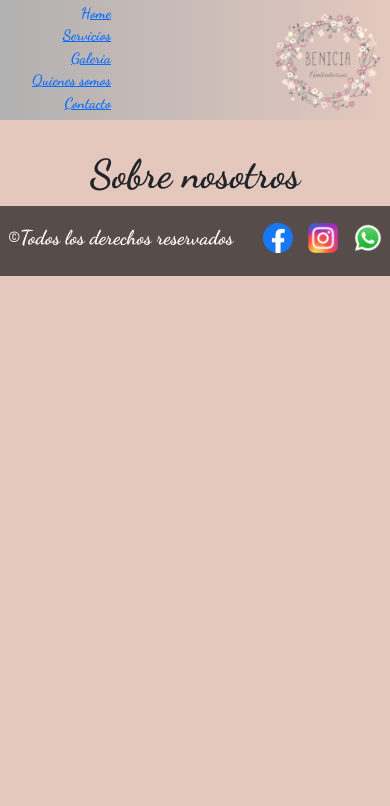
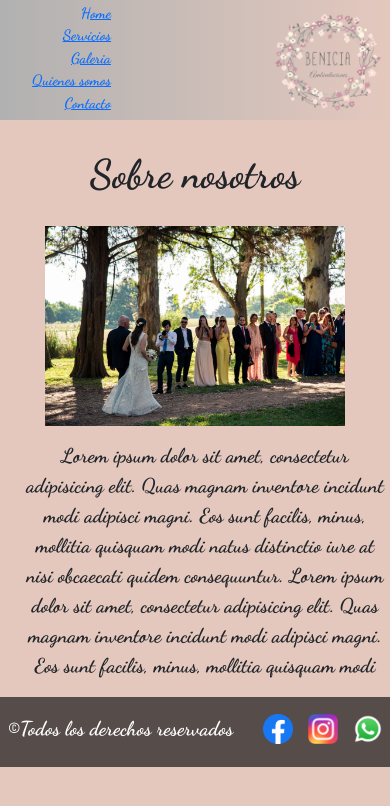
Before and after one commit to leooquinteiro16/Benicia_ambientaciones, a plain HTML site: page paginas/quienes-somos.html in a window 390 px wide. Drawn offline with nearby package versions, Linux system fonts and the light colour scheme.

Commit message:
agregamos clase de bootstrap y modificamos mediaquerys

```diff
--- a/css/estilos.css
+++ b/css/estilos.css
@@ -46,39 +46,6 @@ body {
     background-position: center;
 }
 
-.footer {
-    background-color: rgba(26, 25, 25, 0.7);
-    color: white;
-    margin: 0px;
-    width: 100%;
-    height: 70px;
-    display: flex;
-    flex-direction: row;
-    justify-content: space-around;
-    align-items: flex-start;
-    font-family: 'Dancing Script', cursive;
-}
-
-
-.copyright {
-    font-size: 20px;
-}
-
-.redes{
-    display: flex;
-    flex-direction: row;
-    justify-content: space-around;
-    align-items: flex-end;
-}
-
-.redes img{
-    width: 35px;
-    height: 35px;
-    margin-top: 15px;
-    margin-left: 15px;
-
-}
-
 .sectionHome {
     text-align: center;
     font-size: 45px;
@@ -86,6 +53,10 @@ body {
     font-family: 'Dancing Script', cursive;
     margin-bottom: 150px;
     margin-top: 150px;
+}
+
+.descripcionServicios2 {
+    align-items: left;
 }
 
 .videoServicios1{
@@ -97,9 +68,6 @@ body {
     height: 300px;
 }
 
-.descripcionServicios2 {
-    align-items: left;
-}
 
 .servicios1 {
     display: flex;
@@ -117,6 +85,7 @@ body {
 
 .servicios2 {
     display: flex;
+    flex-direction: row;
 }
 
 .listaHome {
@@ -134,20 +103,11 @@ body {
     animation-iteration-count: 1;
     animation-timing-function: linear;
     margin-top: 15px;
+    margin-left: 20px;
 }
 
 
 .titulos {
-    font-size: 50px;
-    text-align: center;
-    animation-name: aparecer;
-    animation-duration: 1s;
-    animation-iteration-count: 1;
-    animation-timing-function: linear
-}
-
-.tituloContacto {
-    color: aliceblue;
     font-size: 50px;
     text-align: center;
     animation-name: aparecer;
@@ -197,10 +157,35 @@ body {
    font-family: 'Dancing Script', cursive;
 }
 
+.imgSobreNosotros {
+    margin-top: 20px;
+    margin-left: 50px;
+    margin-right: 50px;
+    margin-bottom: 100px;
+    width: 1000px;
+    height: 300px;
+}
+
+.divSobreNosotros {
+    display: flex;
+    flex-direction: row;
+}
+
+
 .bodyContactos {
     background-image: url(../multimedia/fondo-contactos.jpg);
     background-position: center;
     font-family: 'Dancing Script', cursive;
+}
+
+.tituloContacto {
+    color: aliceblue;
+    font-size: 50px;
+    text-align: center;
+    animation-name: aparecer;
+    animation-duration: 1s;
+    animation-iteration-count: 1;
+    animation-timing-function: linear
 }
 
 .contactanos {
@@ -227,9 +212,38 @@ input, textarea {
     width: 100%;
 }
 
+.footer {
+    background-color: rgba(26, 25, 25, 0.7);
+    color: white;
+    margin: 0px;
+    width: 100%;
+    height: 70px;
+    display: flex;
+    flex-direction: row;
+    justify-content: space-around;
+    align-items: flex-start;
+    font-family: 'Dancing Script', cursive;
+}
+
 .copyright {
+    font-size: 20px;
     margin-top: 17px;
 }
+
+.redes{
+    display: flex;
+    flex-direction: row;
+    justify-content: space-around;
+    align-items: flex-end;
+}
+
+.redes img{
+    width: 35px;
+    height: 35px;
+    margin-top: 15px;
+    margin-left: 15px;
+}
+
 
 
 @keyframes aparecer {
@@ -289,21 +303,28 @@ input, textarea {
     .bodyServicios {
         display: flex;
         flex-direction: column;
+        padding: 0;
+    }
+
+    .container-fluid {
+        padding:0;
     }
 
     .servicios1 {
         display: flex;
         flex-direction: column-reverse;
+        align-items: center;
     }
 
     .servicios2 {
         display: flex;
         flex-direction: column-reverse;
+        align-items: center;
     }
 
     .titulos {
-    font-size: 40px;
-    text-align: center;
+         font-size: 40px;
+         text-align: center;
     }
 
     .videoServicios1 {
@@ -324,4 +345,22 @@ input, textarea {
         align-items: center;
         margin-bottom: 30px;
     }
+
+    .bodyQuienes {
+        display: flex;
+        flex-direction: column;
+        padding: 0;
+    }
+
+    .divSobreNosotros {
+        display: flex;
+        flex-direction: column;
+        align-items: center;
+    }
+
+    .imgSobreNosotros {
+        width: 300px;
+        height: 100%;
+        margin-bottom: 0;
+    }
 }
--- a/paginas/quienes-somos.html
+++ b/paginas/quienes-somos.html
@@ -19,7 +19,7 @@
 
 </head>
 
-<body class="bodyQuienes">
+<body class="bodyQuienes" class="container-fluid">
 
     <header class="header">
         <img src="../multimedia/logo-benicia.jpg" alt="logoBenicia" class="logoHeader">
@@ -42,10 +42,24 @@
                 </li>
             </ul>
         </nav>
-        <img src="../multimedia/menu-desplegable.jpg" alt="menu" class="imgMenu">
+
     </header>
 
     <h1 class="titulos">Sobre nosotros</h1>
+
+    <div class="divSobreNosotros">
+
+        <img class="imgSobreNosotros" src="../multimedia/imagen-sobre-nosotros.jpg" alt="pasilloDeCasamientoAlAireLibre">
+
+
+        <p class="descripcionServicios">
+            Lorem ipsum dolor sit amet, consectetur adipisicing elit. Quas magnam inventore incidunt modi adipisci magni. Eos sunt facilis, minus, mollitia quisquam modi natus distinctio iure at nisi obcaecati quidem consequuntur.
+            Lorem ipsum dolor sit amet, consectetur adipisicing elit. Quas magnam inventore incidunt modi adipisci magni. Eos sunt facilis, minus, mollitia quisquam modi
+        </p>
+
+
+
+    </div>
 
     <footer class="footer">
         <p class="copyright">©Todos los derechos reservados</p>
```
Also changed, not shown: index.html (+2 -2 lines), paginas/contacto.html (+2 -2 lines), paginas/galeria.html (+1 -2 lines), paginas/servicios.html (+2 -3 lines), multimedia/imagen-sobre-nosotros.jpg (added).
